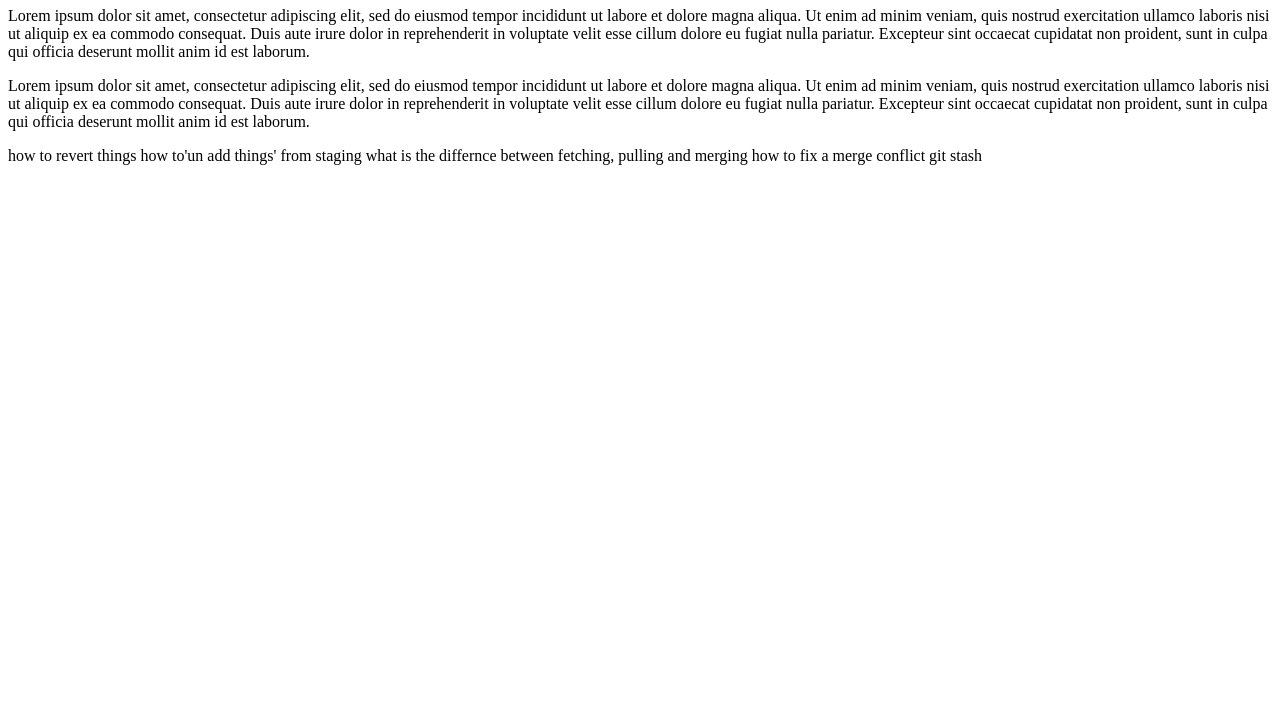
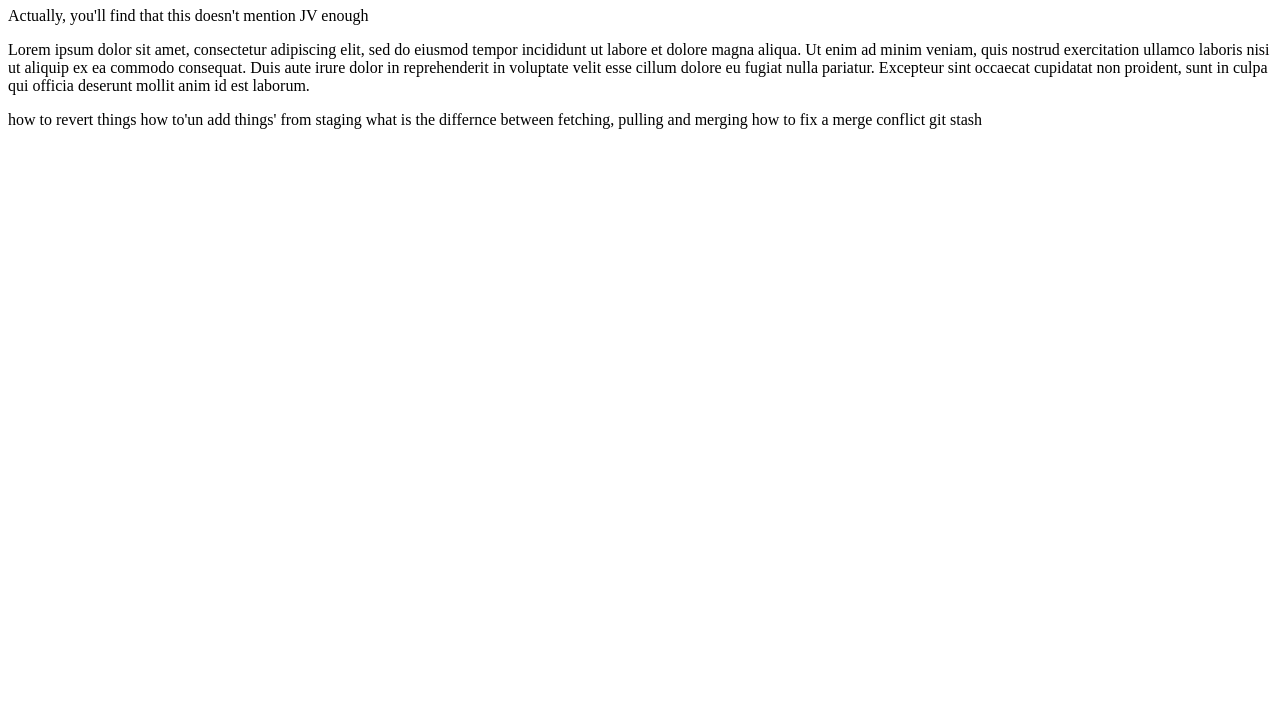
Before and after one commit to Rosie-Brigham/git-stuffs, a plain HTML site: page index.html in a window 1280 px wide. Shown: the part 73-800 px from the top of the page. Drawn offline with Linux system fonts and the light colour scheme.

Commit message:
edits on index

```diff
--- a/index.html
+++ b/index.html
@@ -7,7 +7,7 @@
   <h1>A heading</h1>
 
   <section>
-    <p>Lorem ipsum dolor sit amet, consectetur adipiscing elit, sed do eiusmod tempor incididunt ut labore et dolore magna aliqua. Ut enim ad minim veniam, quis nostrud exercitation ullamco laboris nisi ut aliquip ex ea commodo consequat. Duis aute irure dolor in reprehenderit in voluptate velit esse cillum dolore eu fugiat nulla pariatur. Excepteur sint occaecat cupidatat non proident, sunt in culpa qui officia deserunt mollit anim id est laborum.</p>
+    <p>Actually, you'll find that this doesn't mention JV enough</p>
 
     <p>Lorem ipsum dolor sit amet, consectetur adipiscing elit, sed do eiusmod tempor incididunt ut labore et dolore magna aliqua. Ut enim ad minim veniam, quis nostrud exercitation ullamco laboris nisi ut aliquip ex ea commodo consequat. Duis aute irure dolor in reprehenderit in voluptate velit esse cillum dolore eu fugiat nulla pariatur. Excepteur sint occaecat cupidatat non proident, sunt in culpa qui officia deserunt mollit anim id est laborum.</p>
   </section>
```
